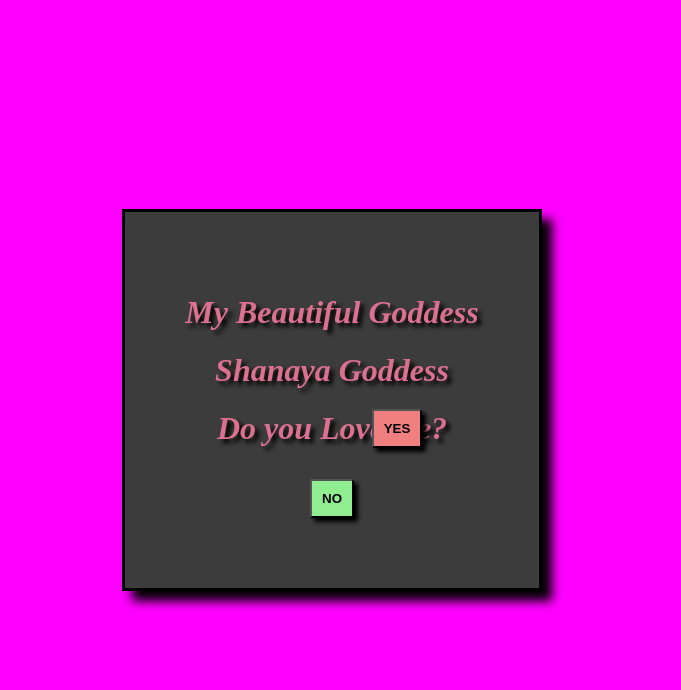
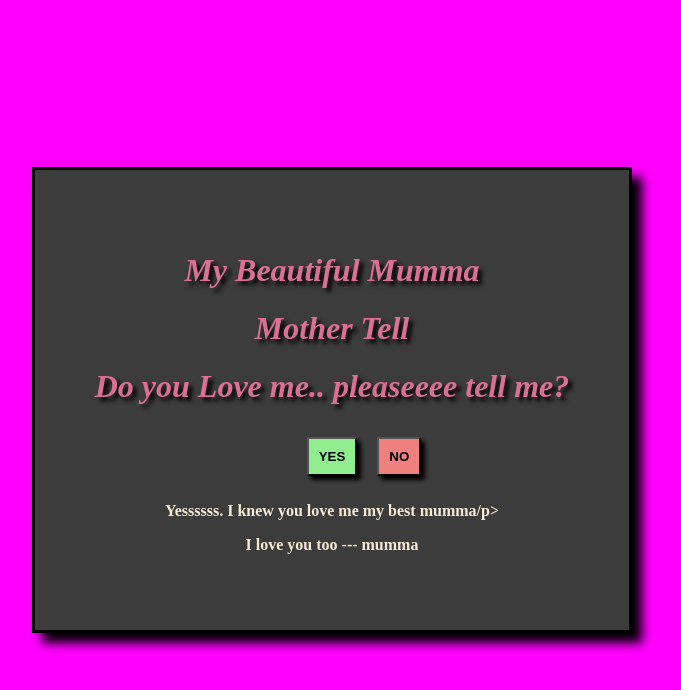
Before and after one commit to dkconnect/Propose, a plain HTML site: page index.html in a window 1280 px wide. Both pictures are taken after a click on the button "YES". Shown: the whole page, without its empty margins (308-989 px from the left). Drawn offline with Linux system fonts and the light colour scheme.

Commit message:
Update index.html

```diff
--- a/index.html
+++ b/index.html
@@ -8,17 +8,17 @@
 </head>
 <body>
     <div id="whole">
-        <h1>My Beautiful Goddess
+        <h1>My Beautiful Mumma
         </h1>
-        <h1>Shanaya Goddess
+        <h1>Mother Tell
         </h1>
-         <h1>Do you Love me?
+         <h1>Do you Love me.. pleaseeee tell me?
         </h1>
-        <button id="yeah">NO</button>
-        <button id="nope">YES</button>
+        <button id="yeah">YES</button>
+        <button id="nope">NO</button>
         <div id="dialog">
-            <p>Why No......... Please Love me</p>
-            <p><b>I love you na ......Goddess</b></p>
+            <p>Yessssss. I knew you love me my best mumma/p>
+            <p><b>I love you too --- mumma</b></p>
         </div>
     </div>
     <script src="script.js"></script>
```
